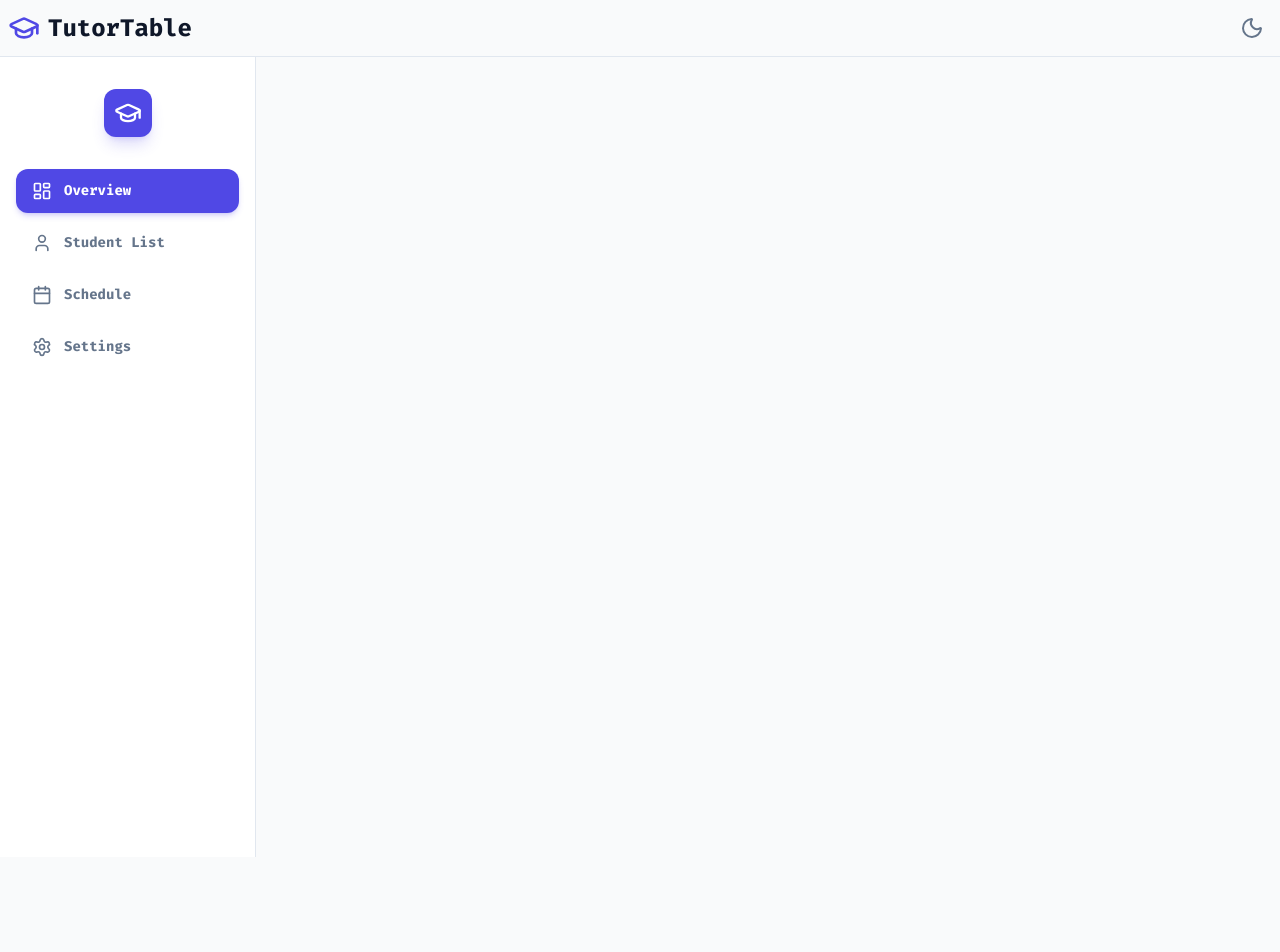
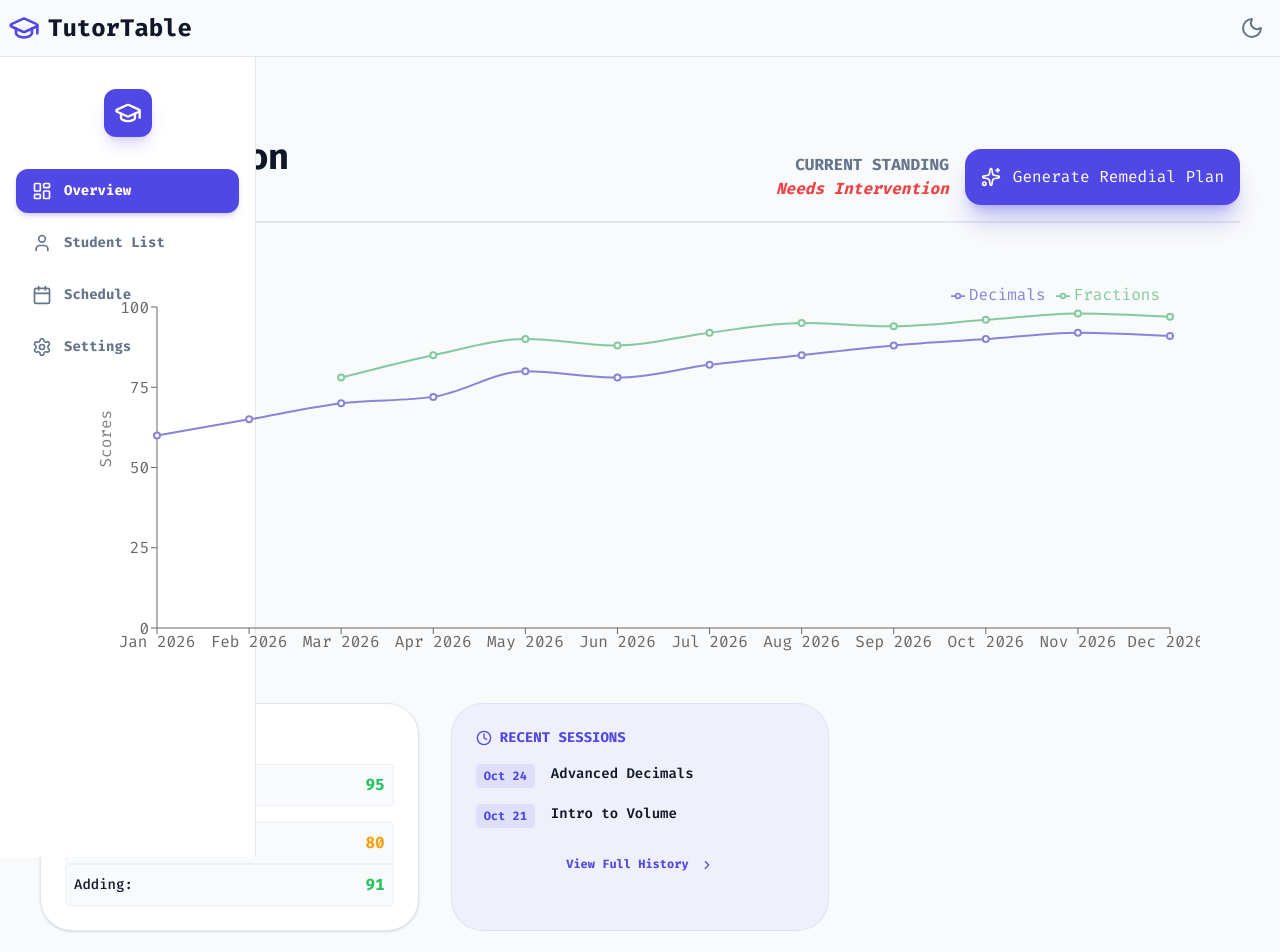
Before and after one commit to dnguyen-cs/tutortable, a Next.js app in the folder frontend/app/: page /student/1 in a window 1280 px wide. Shown: the top 952 px of the page. Before the commit the page ends 800 px from the top, so only its background shows below. Built offline with nearby package versions, Linux system fonts and the light colour scheme.

Commit message:
Student Dashboard Mockup

```diff
--- a/frontend/app/src/app/globals.css
+++ b/frontend/app/src/app/globals.css
@@ -27,6 +27,10 @@
 	--warning: hsl(48 96% 89%);
 	--error: hsl(0 93% 80%);
 	--success: hsl(142 76% 80%);
+}
+
+.container {
+	@apply flex-1 p-4 md:p-10 max-w-7xl mx-auto w-full
 }
 
 @layer base {
--- /dev/null
+++ b/frontend/app/src/app/main/EditMasteryScores.tsx
@@ -0,0 +1,36 @@
+import { Dispatch, SetStateAction } from 'react';
+import MasteryScoreRow from '../../../ui/MasteryScoreRow';
+import { Student } from '../../types/student';
+
+interface EditMasteryScoresProps {
+	student: Student;
+	editing: boolean;
+	setEditing: Dispatch<SetStateAction<number | null>>;
+}
+
+export default function EditMasteryScores({ student, editing, setEditing }: EditMasteryScoresProps) {
+	return (
+		<div>
+			<button
+				className='bg-primary rounded px-2 py-1 text-xs text-white font-medium flex flex-col items-center justify-center text-center'
+				onClick={(e) => {
+					e.stopPropagation();
+					setEditing(null);
+				}}>
+				<span className='block'>Edit</span>
+				<span className='block'>Mastery Scores</span>
+			</button>
+			<div className={`${editing ? '' : 'hidden'}`}>
+				{student.mastery_scores &&
+					Object.entries(student.mastery_scores).map(([subject, score]) => (
+						<MasteryScoreRow
+							key={subject}
+							subject={subject}
+							score={score}
+							className='mt-2'
+						/>
+					))}
+			</div>
+		</div>
+	);
+}
--- a/frontend/app/src/app/main/main.tsx
+++ b/frontend/app/src/app/main/main.tsx
@@ -8,6 +8,10 @@ import AddStudentForm from './addstudentform';
 import { Student } from '../../types/student';
 const apiURL = process.env.NEXT_PUBLIC_API_URL;
 
+// TODO Fix dashboard (student/[id]/page.tsx) and enable sidebar functionality.
+// TODO Add API fetching for StudentDashboard
+// TODO Add editing options for "Edit Mastery Scores" button in StudentTable
+// TODO
 const TutorTable = () => {
 	const [searchTerm, setSearchTerm] = useState('');
 	const [showForm, setShowForm] = useState(false);
@@ -23,16 +27,13 @@ const TutorTable = () => {
 	}, []);
 
 	const filteredStudents = useMemo(() => {
-		return studentsList.filter((student) =>
-			student.name.toLowerCase().includes(searchTerm.toLowerCase()),
-		);
+		return studentsList.filter((student) => student.name.toLowerCase().includes(searchTerm.toLowerCase()));
 	}, [searchTerm, studentsList]);
 
 	return (
-		<div className="flex-1 p-4 md:p-10 max-w-7xl mx-auto w-full">
+		<div className='flex-1 p-10 max-w-7xl mx-auto w-full'>
 			{/* Search and Add Student Button */}
-			<div
-				className={`${showForm ? '' : 'mb-6'} flex flex-col md:flex-row gap-4`}>
+			<div className={`${showForm ? '' : 'mb-6'} flex flex-col md:flex-row gap-4`}>
 				<SearchBar setSearchTerm={setSearchTerm} />
 				<AddStudent toggleForm={{ showForm, setShowForm }} />
 			</div>
--- a/frontend/app/src/app/main/sidebar.tsx
+++ b/frontend/app/src/app/main/sidebar.tsx
@@ -1,10 +1,4 @@
-import {
-	LayoutDashboard,
-	User,
-	Settings,
-    GraduationCap,
-	Calendar,
-} from 'lucide-react';
+import { LayoutDashboard, User, Settings, GraduationCap, Calendar } from 'lucide-react';
 
 export default function Sidebar() {
 	return (
@@ -18,19 +12,29 @@ export default function Sidebar() {
 					label='Overview'
 					active
 				/>
-				<NavItem icon={<User size={20} />} label='Student List' />
-				<NavItem icon={<Calendar size={20} />} label='Schedule' />
-				<NavItem icon={<Settings size={20} />} label='Settings' />
+				<NavItem
+					icon={<User size={20} />}
+					label='Student List'
+				/>
+				<NavItem
+					icon={<Calendar size={20} />}
+					label='Schedule'
+				/>
+				<NavItem
+					icon={<Settings size={20} />}
+					label='Settings'
+				/>
 			</nav>
 		</aside>
 	);
 }
 
-function NavItem({ icon, label, active = false }: { icon: React.ReactNode, label: string, active?: boolean }) {
-  return (
-    <div className={`flex items-center gap-3 px-4 py-3 rounded-xl cursor-pointer transition-all ${active ? 'bg-primary text-white shadow-md shadow-primary/20' : 'text-text-secondary hover:bg-background'}`}>
-      {icon}
-      <span className="font-bold text-sm">{label}</span>
-    </div>
-  );
+function NavItem({ icon, label, active = false }: { icon: React.ReactNode; label: string; active?: boolean }) {
+	return (
+		<div
+			className={`flex items-center gap-3 px-4 py-3 rounded-xl cursor-pointer transition-all ${active ? 'bg-primary text-white shadow-md shadow-primary/20' : 'text-text-secondary hover:bg-background'}`}>
+			{icon}
+			<span className='font-bold text-sm'>{label}</span>
+		</div>
+	);
 }
--- /dev/null
+++ b/frontend/app/src/app/student/[id]/components/header.tsx
@@ -0,0 +1,36 @@
+import { GraduationCap, Sparkles } from 'lucide-react';
+
+export default function Header() {
+	return (
+		<header className='flex flex-row items-end justify-between border-b-2 border-border pb-4'>
+			<div>
+				<div className='flex items-center gap-2 mb-2'>
+					<span className='bg-primary/10 text-primary font-bold uppercase tracking-widest px-2 py-1 rounded'>
+						Student Profile
+					</span>
+				</div>
+				<h1 className='text-4xl font-black tracking-tight text-text-primary'>
+					Alex Johnson
+				</h1>
+				<p className='text-text-secondary mt-1 flex items-center gap-2'>
+					<GraduationCap size={18} /> Grade 5
+				</p>
+			</div>
+
+			<div className='flex items-center gap-4'>
+				<div className='text-right'>
+					<p className='font-bold text-text-secondary uppercase'>
+						Current Standing
+					</p>
+					<p className='text-error font-bold italic'>
+						Needs Intervention
+					</p>
+				</div>
+				<button className='flex items-center gap-3 bg-primary text-white p-4 rounded-2xl shadow-xl shadow-primary/30'>
+					<Sparkles size={20} />
+					Generate Remedial Plan
+				</button>
+			</div>
+		</header>
+	);
+}
--- /dev/null
+++ b/frontend/app/src/app/student/[id]/components/masteryhistory.tsx
@@ -0,0 +1,75 @@
+'use client';
+import {
+	LineChart,
+	Line,
+	XAxis,
+	YAxis,
+	Tooltip,
+	Legend,
+	ResponsiveContainer,
+} from 'recharts';
+
+const MOCK_DATA = {
+	'Jan 2026': { Decimals: 60 },
+	'Feb 2026': { Decimals: 65 },
+	'Mar 2026': { Fractions: 78, Decimals: 70 },
+	'Apr 2026': { Fractions: 85, Decimals: 72 },
+	'May 2026': { Fractions: 90, Decimals: 80 },
+	'Jun 2026': { Fractions: 88, Decimals: 78 },
+	'Jul 2026': { Fractions: 92, Decimals: 82 },
+	'Aug 2026': { Fractions: 95, Decimals: 85 },
+	'Sep 2026': { Fractions: 94, Decimals: 88 },
+	'Oct 2026': { Fractions: 96, Decimals: 90 },
+	'Nov 2026': { Fractions: 98, Decimals: 92 },
+	'Dec 2026': { Fractions: 97, Decimals: 91 },
+};
+
+const MOCK_MASTERY_SCORES = Object.entries(MOCK_DATA).map(
+	([month, scores]) => ({ month, ...scores }),
+);
+
+const dataKeys = Array.from(
+	new Set(
+		MOCK_MASTERY_SCORES.flatMap((obj) =>
+			Object.keys(obj).filter((key) => key !== 'month'),
+		),
+	),
+);
+
+const COLORS = ['#8884d8', '#82ca9d', '#ffc658'];
+
+export default function MasteryHistory() {
+	return (
+		<div className='container h-120'>
+			<ResponsiveContainer width='100%' height='100%'>
+				<LineChart
+					data={MOCK_MASTERY_SCORES}
+					margin={{ top: 20, right: 30, left: 20, bottom: 5 }}>
+					<Legend align='right' verticalAlign='top' />
+					<XAxis dataKey={`month`} />
+					<YAxis
+						width='auto'
+						domain={[0, 100]}
+						label={{
+							value: 'Scores',
+							position: 'insideLeft',
+							angle: -90,
+						}}
+					/>
+					<Tooltip />
+					{dataKeys.map((key, index) => (
+						<Line
+							key={key}
+							type='monotone'
+							dataKey={key}
+							stroke={COLORS[index % COLORS.length]}
+							strokeWidth={2}
+							activeDot={{ r: 8 }}
+							connectNulls
+						/>
+					))}
+				</LineChart>
+			</ResponsiveContainer>
+		</div>
+	);
+}
--- a/frontend/app/src/app/student/[id]/page.tsx
+++ b/frontend/app/src/app/student/[id]/page.tsx
@@ -1,9 +1,79 @@
-export default function StudentPage({ params } : { params : { id: string }}) {
-    // const student = await fetch(`${apiURL}/api/students/${params.id}`);
+'use client';
 
-    return (
-        <div>
-            <h1>Student Page</h1>
-        </div>
-    )
+import Header from './components/header';
+import MasteryHistory from './components/masteryhistory';
+import MasteryScoreRow from '../../../../ui/MasteryScoreRow';
+import { TrendingUp, Clock, ChevronRight } from 'lucide-react';
+import { use } from 'react';
+
+export default function StudentDashboard({ params }: { params: Promise<{ id: number }> }) {
+	const { id } = use(params);
+
+	return (
+		<div className='flex text-foreground'>
+			<main className='container'>
+				<Header />
+				<MasteryHistory />
+				<div className='grid grid-cols-3 gap-8'>
+					{/* EXAM RESULTS */}
+					<div className='bg-card rounded-4xl border border-border p-6 shadow-sm'>
+						<h3 className='text-sm font-bold text-text-secondary uppercase mb-4 flex items-center gap-2'>
+							<TrendingUp
+								size={16}
+								className='text-primary'
+							/>
+							Recent Performance
+						</h3>
+
+						<MasteryScoreRow
+							subject='Decimals'
+							score={95}
+							className='mb-4'
+						/>
+						<MasteryScoreRow
+							subject='Fractions'
+							score={80}
+						/>
+						<MasteryScoreRow
+							subject='Adding'
+							score={91}
+						/>
+					</div>
+
+					{/* UPCOMING SESSIONS */}
+					<div className='bg-primary/5 rounded-4xl border border-primary/10 p-6 flex-1'>
+						<h3 className='text-sm font-bold text-primary uppercase mb-4 flex items-center gap-2'>
+							<Clock size={16} /> Recent Sessions
+						</h3>
+						<div className='space-y-4'>
+							<SessionItem
+								date='Oct 24'
+								topic='Advanced Decimals'
+							/>
+							<SessionItem
+								date='Oct 21'
+								topic='Intro to Volume'
+							/>
+							<button className='w-full py-3 text-xs font-bold text-primary hover:bg-primary/5 rounded-xl transition-colors'>
+								View Full History{' '}
+								<ChevronRight
+									size={14}
+									className='inline ml-1'
+								/>
+							</button>
+						</div>
+					</div>
+				</div>
+			</main>
+		</div>
+	);
 }
+
+function SessionItem({ date, topic }: { date: string; topic: string }) {
+	return (
+		<div className='flex gap-4'>
+			<div className='text-xs font-bold text-primary bg-primary/10 px-2 py-1 rounded h-fit'>{date}</div>
+			<div className='text-sm font-semibold text-text-primary'>{topic}</div>
+		</div>
+	);
+}
--- /dev/null
+++ b/frontend/app/ui/MasteryScoreRow.tsx
@@ -0,0 +1,21 @@
+interface MasteryScoreRowProps {
+	subject: string;
+	score: number;
+	className?: string;
+}
+
+export default function Row({ subject, score, className }: MasteryScoreRowProps) {
+	return (
+		<div className={`flex justify-between items-center p-2 rounded bg-background border border-border/50 ${className}`}>
+			<span className='text-sm font-medium'>{subject}:</span>
+			<span className={`font-bold ${getStatusColor(score)}`}>{score}</span>
+		</div>
+	);
+}
+
+const getStatusColor = (score: number) => {
+	if (score >= 90) return 'text-success';
+	if (score >= 75) return 'text-warning';
+	if (score < 65) return 'text-error';
+	return 'text-text-secondary';
+};
```
Also changed, not shown: frontend/app/src/app/main/header.tsx (+6 -8 lines), frontend/app/src/app/main/studenttable.tsx (+27 -38 lines), 2 other files (tests, documents, lock files or other folders).
